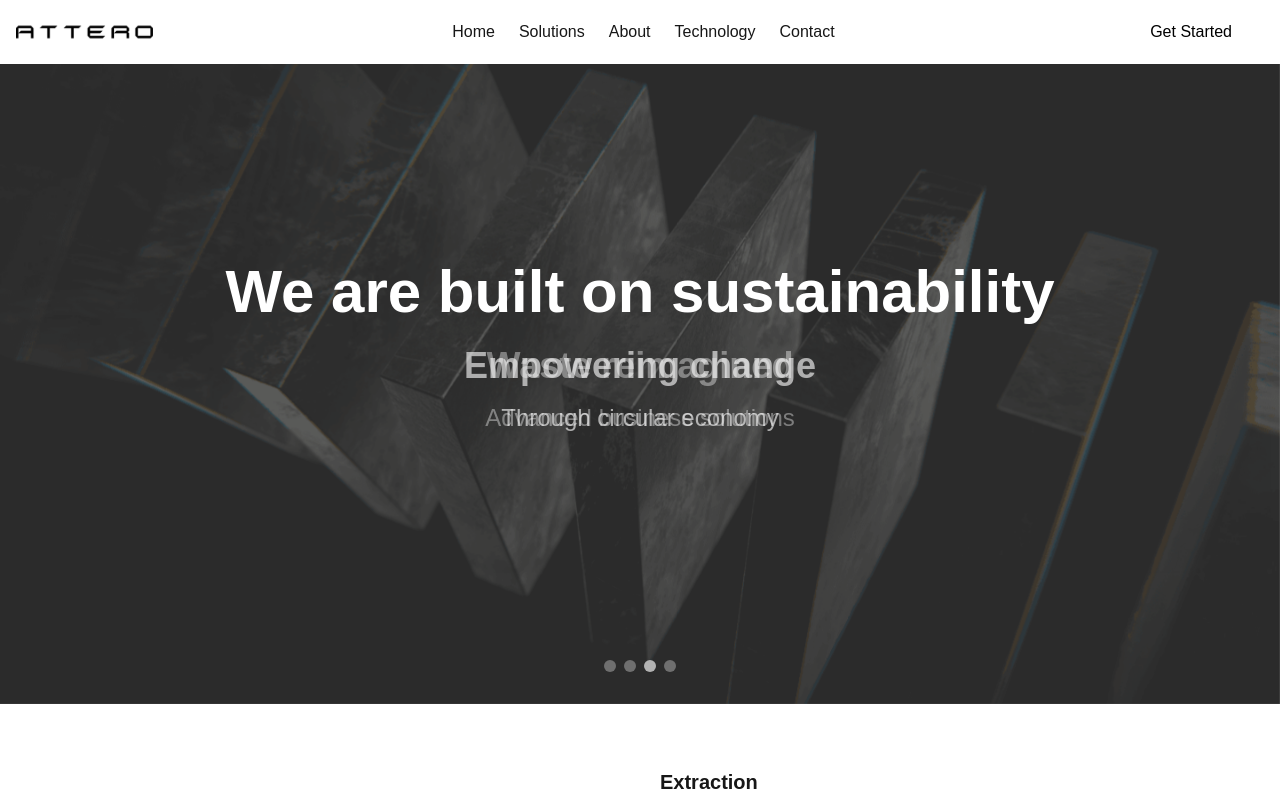
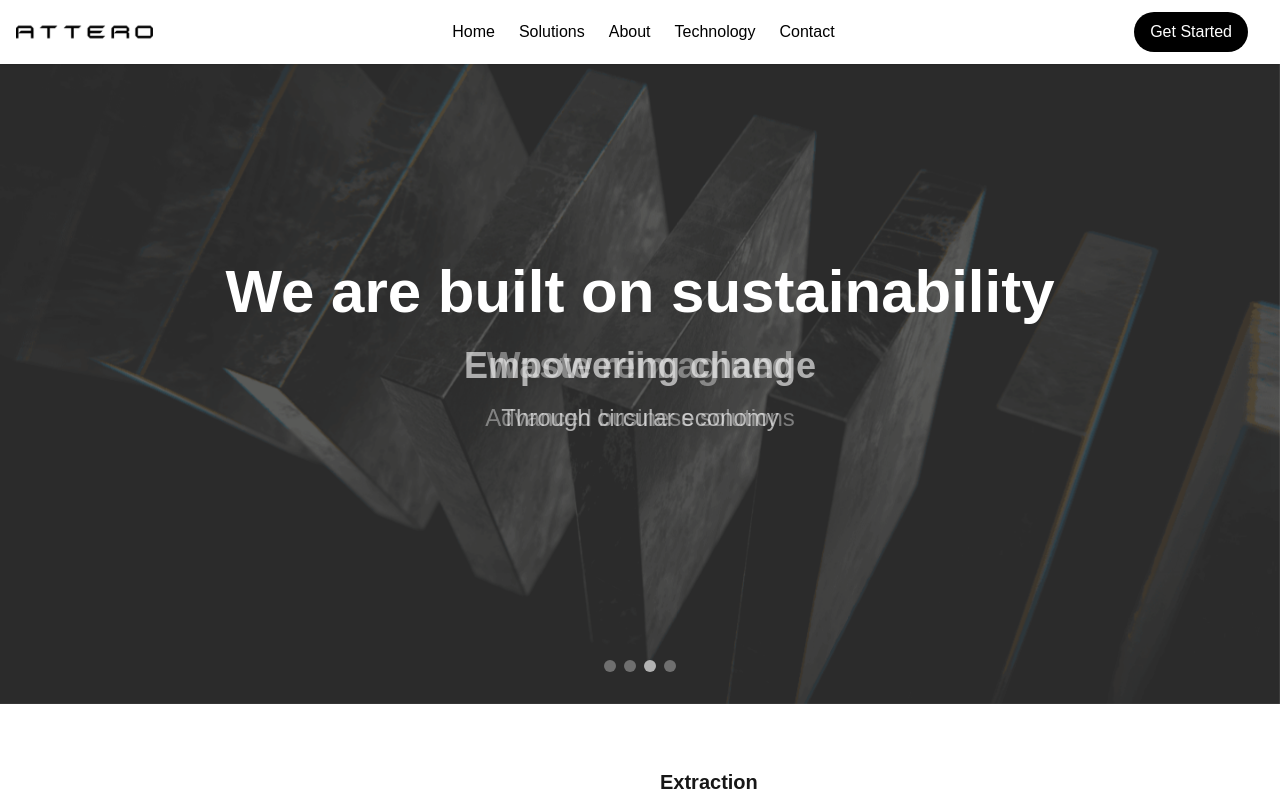
Before and after one commit to modidhaval112/barreto, a Next.js app: page / in a window 1280 px wide. Shown: the top 800 px of the page. Built offline with nearby package versions, Linux system fonts and the light colour scheme.

Commit message:
Updated header color to white

```diff
--- a/src/components/Header.tsx
+++ b/src/components/Header.tsx
@@ -21,7 +21,7 @@ const Header = () => {
   };
 
   return (
-    <header className="fixed top-0 left-0 w-full backdrop-blur-md z-50">
+    <header className="fixed top-0 left-0 w-full bg-white shadow-sm z-50">
       <div className="container mx-auto px-4 py-3 flex justify-between items-center">
         {/* Logo */}
         <Link href="/" className="flex items-center">
@@ -37,7 +37,11 @@ const Header = () => {
         {/* Navigation Links - Desktop */}
         <nav className="hidden md:flex items-center space-x-6">
           {navLinks.map((link) => (
-            <Link key={link.href} href={link.href}>
+            <Link
+              key={link.href}
+              href={link.href}
+              className="text-black hover:text-gray-600 transition-colors duration-300"
+            >
               {link.label}
             </Link>
           ))}
@@ -48,7 +52,7 @@ const Header = () => {
           {/* Desktop CTA */}
           <Link
             href="/get-started"
-            className="hidden md:block bg-white text-black px-4 py-2 rounded-full hover:bg-gray-200 transition-colors duration-300"
+            className="hidden md:block bg-black text-white px-4 py-2 rounded-full hover:bg-gray-800 transition-colors duration-300"
           >
             Get Started
           </Link>
@@ -56,7 +60,7 @@ const Header = () => {
           {/* Mobile Menu Toggle */}
           <button
             onClick={toggleMenu}
-            className="md:hidden text-white focus:outline-none"
+            className="md:hidden text-black focus:outline-none"
           >
             {isMenuOpen ? <X size={24} /> : <Menu size={24} />}
           </button>
@@ -65,14 +69,14 @@ const Header = () => {
 
       {/* Mobile Menu Overlay */}
       {isMenuOpen && (
-        <div className="fixed inset-0 bg-black/90 z-40 md:hidden">
+        <div className="fixed inset-0 bg-white z-40 md:hidden">
           <div className="flex flex-col items-center justify-center h-full space-y-6">
             {navLinks.map((link) => (
               <Link
                 key={link.href}
                 href={link.href}
                 onClick={toggleMenu}
-                className="text-2xl text-white hover:text-gray-300 transition-colors duration-300"
+                className="text-2xl text-black hover:text-gray-600 transition-colors duration-300"
               >
                 {link.label}
               </Link>
@@ -80,7 +84,7 @@ const Header = () => {
             <Link
               href="/get-started"
               onClick={toggleMenu}
-              className="bg-white text-black px-6 py-3 rounded-full hover:bg-gray-200 transition-colors duration-300"
+              className="bg-black text-white px-6 py-3 rounded-full hover:bg-gray-800 transition-colors duration-300"
             >
               Get Started
             </Link>
```
